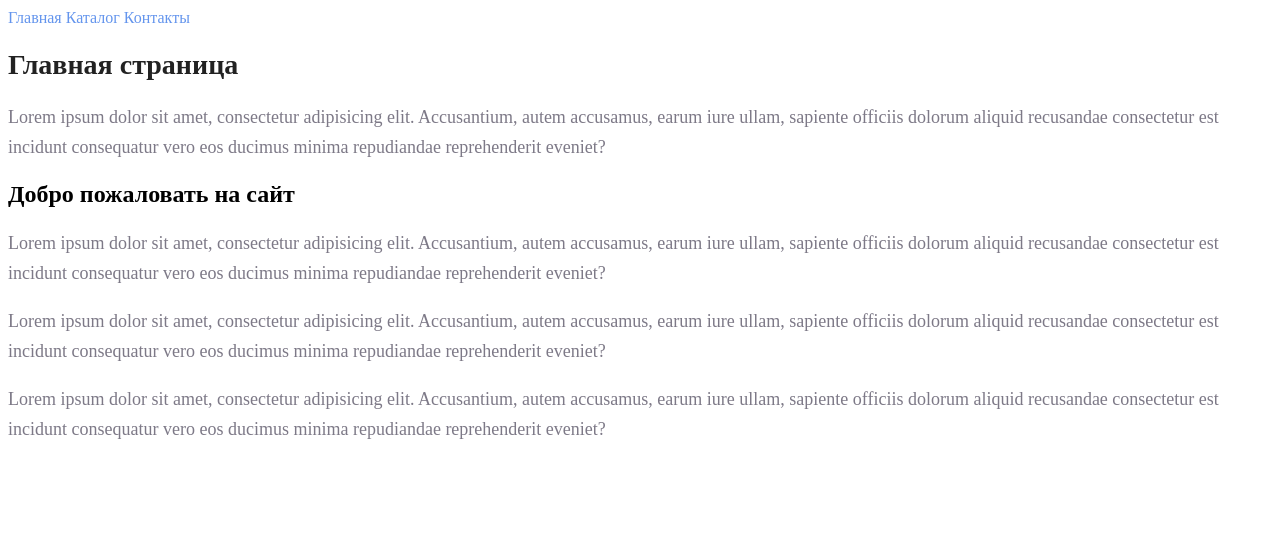
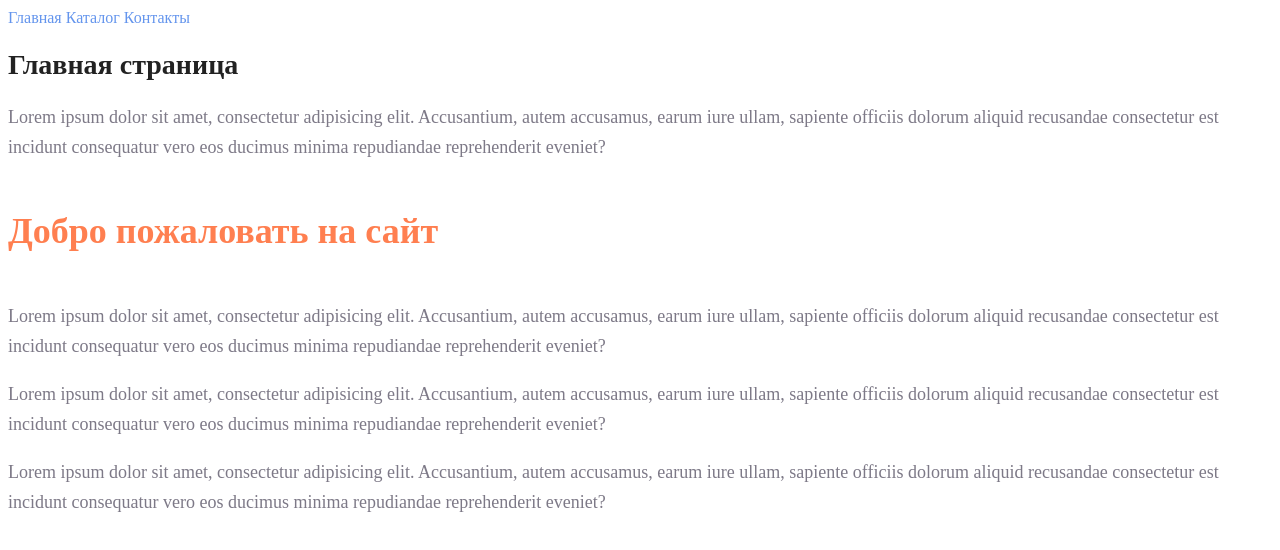
Before and after one commit to ExPtrns/Store, a plain HTML site: page index.html in a window 1280 px wide. Drawn offline with Linux system fonts and the light colour scheme.

Commit message:
Update index.html

```diff
--- a/index.html
+++ b/index.html
@@ -12,7 +12,7 @@
     <a class="main" href="#">Контакты</a>
     <h1 class="head1" >Главная страница</h1>
     <p class="par">Lorem ipsum dolor sit amet, consectetur adipisicing elit. Accusantium, autem accusamus, earum iure ullam, sapiente officiis dolorum aliquid recusandae consectetur est incidunt consequatur vero eos ducimus minima repudiandae reprehenderit eveniet?</p>
-    <h2>Добро пожаловать на сайт</h2>
+    <h2 class="head2">Добро пожаловать на сайт</h2>
     <p class="par">Lorem ipsum dolor sit amet, consectetur adipisicing elit. Accusantium, autem accusamus, earum iure ullam, sapiente officiis dolorum aliquid recusandae consectetur est incidunt consequatur vero eos ducimus minima repudiandae reprehenderit eveniet?</p>
     <p class="par">Lorem ipsum dolor sit amet, consectetur adipisicing elit. Accusantium, autem accusamus, earum iure ullam, sapiente officiis dolorum aliquid recusandae consectetur est incidunt consequatur vero eos ducimus minima repudiandae reprehenderit eveniet?</p>
     <p class="par">Lorem ipsum dolor sit amet, consectetur adipisicing elit. Accusantium, autem accusamus, earum iure ullam, sapiente officiis dolorum aliquid recusandae consectetur est incidunt consequatur vero eos ducimus minima repudiandae reprehenderit eveniet?</p>
```
